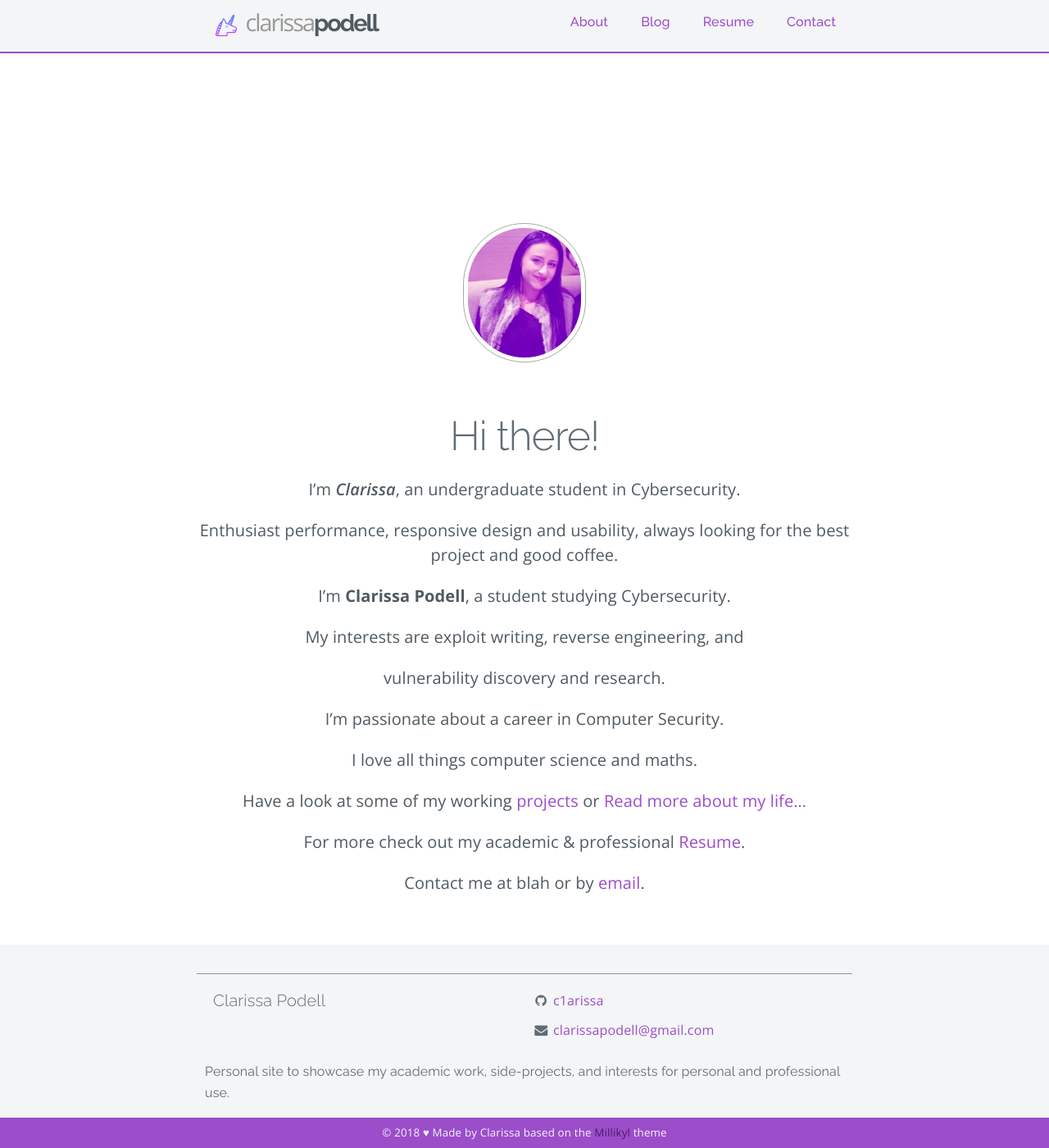
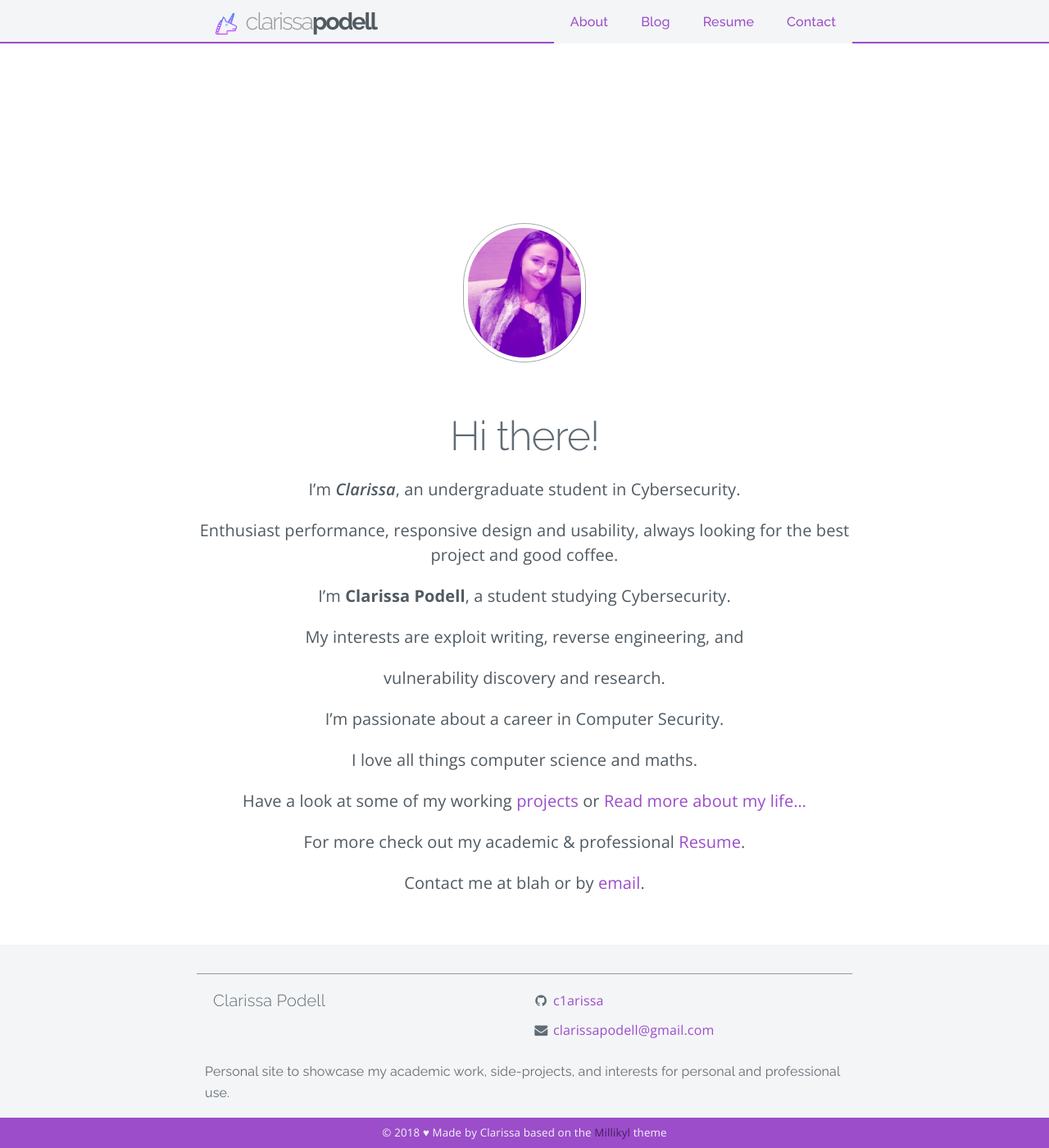
Before and after one commit to c1arissa/c1arissa.github.io, a Jekyll site: the page built from index.md, in a window 1280 px wide and 1400 px high. Shown: the whole window at 82% size. Built offline with Jekyll 4.4.1, drawn with Linux system fonts in a browser that asks for light colours; nearby versions of some CDN libraries; a style sheet for code colours, icons or effects is not loaded.

Commit message:
Update _nav.scss

```diff
--- a/_sass/_nav.scss
+++ b/_sass/_nav.scss
@@ -21,6 +21,7 @@
         background: $nav-background;
         color: $nav-font-color;
         text-decoration: none;
+	font-size: 16px;
 	font-weight: 500;
 	font-family: 'Raleway', sans-serif;
         &:hover {
@@ -141,7 +142,7 @@
 
 .navigation {
 	//height: 5.3rem;
-	//height: $nav-height;
+	height: $nav-height;
 	background: $nav-background;
 	// ----
 	position: fixed;
@@ -173,7 +174,6 @@
 }
 
 .first {
-	font-family: 'Open Sans', sans-serif;
 	font-weight:300;
 	color:#999999;
 	letter-spacing: -2px;
```
